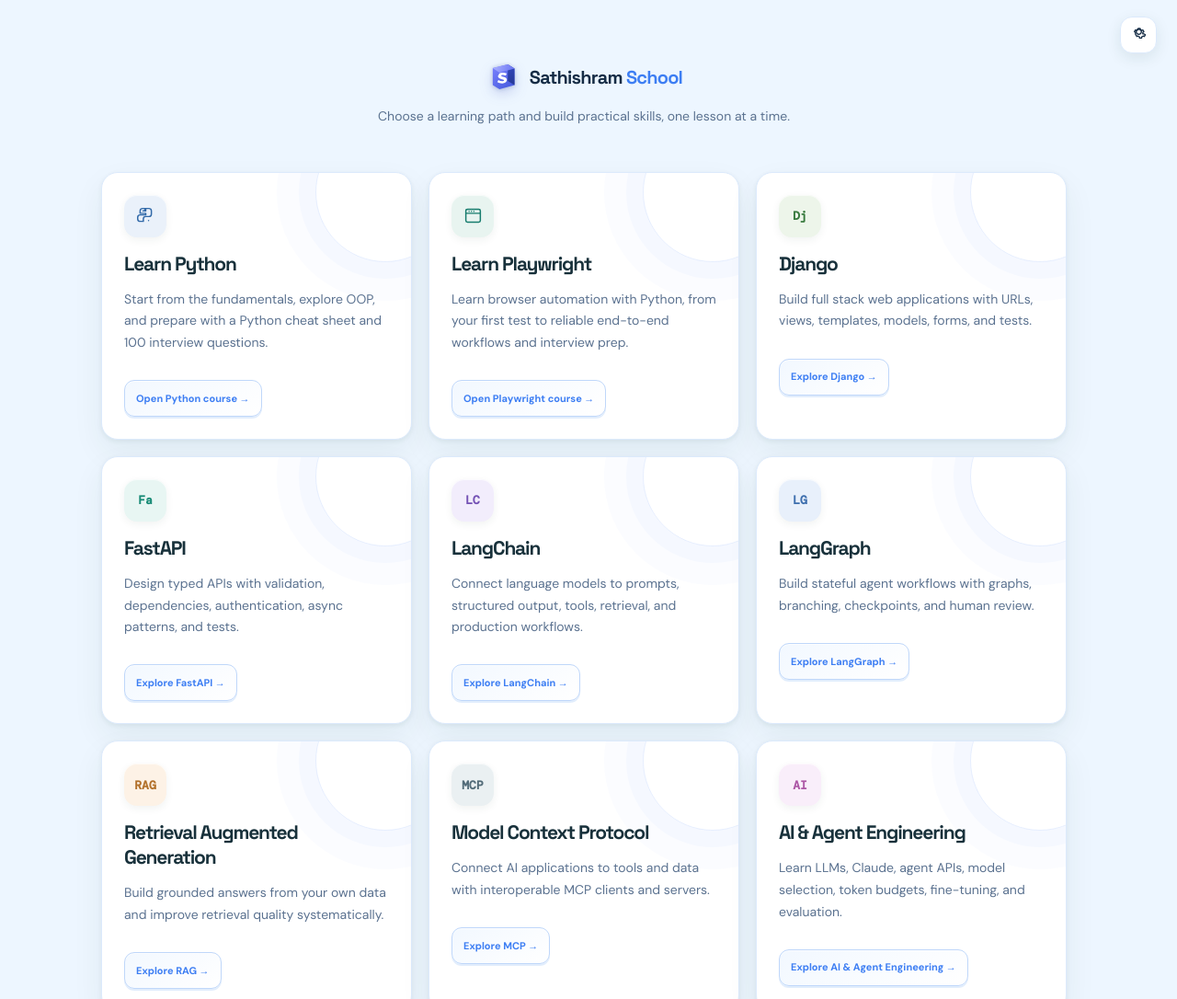
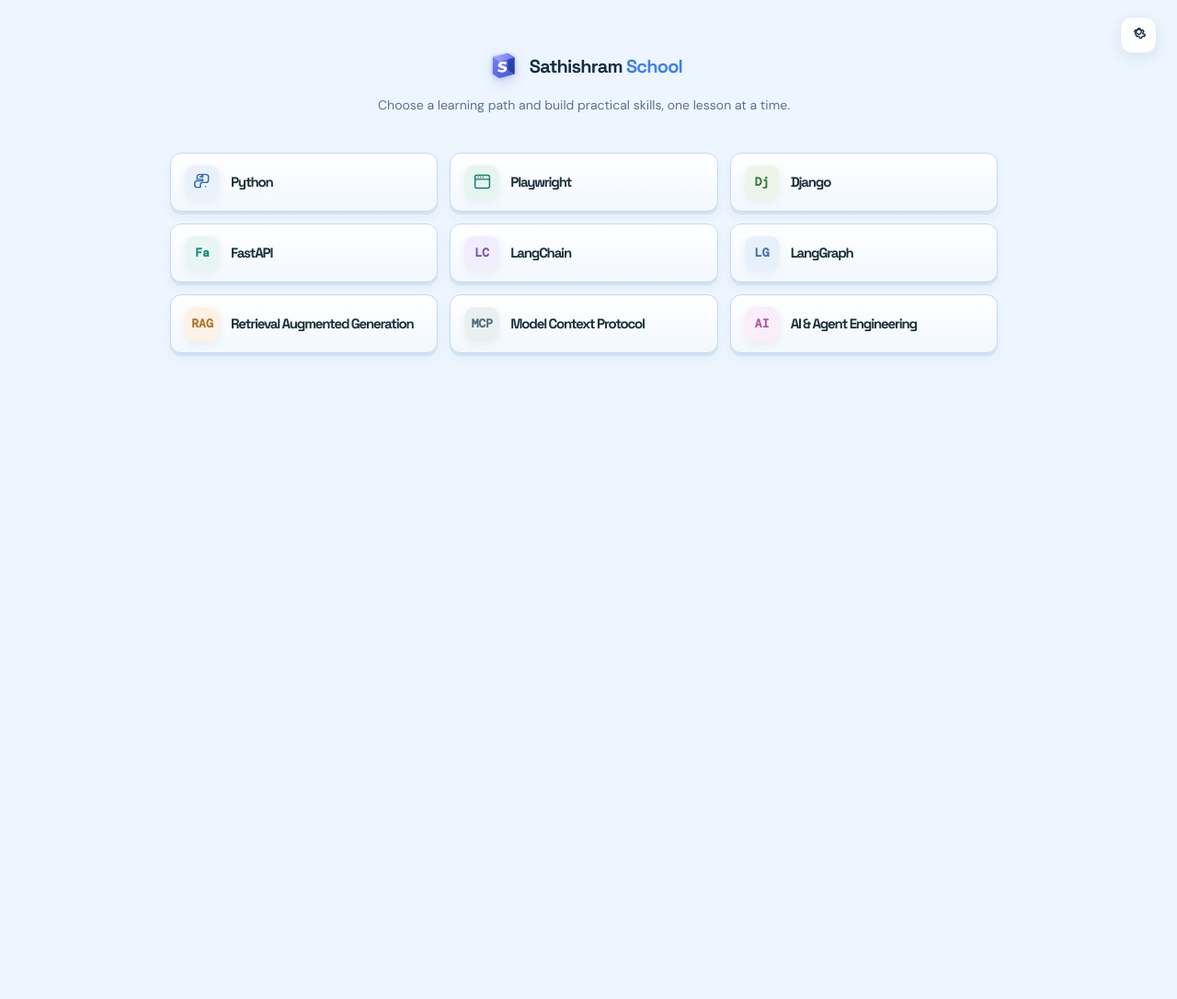
Before and after one commit to satiz-0709/sathishram-school, a website: page index.html in a window 1280 px wide. Shown: the top 1086 px of the page at 92% size. After the commit the page ends 840 px from the top, so only its background shows below. Drawn offline with nearby package versions, Linux system fonts and the light colour scheme.

Commit message:
Update index.html

```diff
--- a/index.html
+++ b/index.html
@@ -50,6 +50,32 @@
       .course-choice:hover .choice-link { transform:translateX(3px); border-color:color-mix(in srgb,var(--purple) 42%,var(--line)); background:var(--purple-pale); box-shadow:0 3px 0 color-mix(in srgb,var(--purple) 16%,var(--line)); }
       .course-choice:focus-visible { outline:3px solid color-mix(in srgb,var(--purple) 62%,transparent); outline-offset:5px; }
       @media(prefers-reduced-motion:reduce) { .course-choice,.course-choice:after,.course-choice .choice-link { transition:none; }.course-choice:hover,.course-choice:hover .choice-link { transform:none; } }
+      .course-picker { grid-template-columns:repeat(3,minmax(0,1fr)); width:min(900px,calc(100% - 36px)); gap:13px; margin:5vh auto; }
+      .picker-heading { padding:14px 0 18px; }
+      .course-choice {
+        display:flex; align-items:center; gap:12px; min-height:64px; padding:10px 15px;
+        border:1px solid color-mix(in srgb,var(--purple) 16%,var(--line)); border-radius:12px;
+        background:linear-gradient(180deg,var(--surface,#fff),var(--surface-alt,#f7faf9));
+        box-shadow:0 3px 0 color-mix(in srgb,var(--line) 90%,#83978f),0 6px 12px #173c350d,inset 0 1px #ffffffd9;
+        transition:transform .14s ease,border-color .14s ease,box-shadow .14s ease,background .14s ease;
+      }
+      .course-choice:after { display:none; }
+      .course-choice:hover { transform:translateY(-2px); border-color:color-mix(in srgb,var(--purple) 46%,var(--line)); background:linear-gradient(180deg,var(--surface,#fff),var(--purple-pale)); box-shadow:0 4px 0 color-mix(in srgb,var(--purple) 30%,var(--line)),0 9px 16px color-mix(in srgb,var(--purple) 14%,transparent),inset 0 1px #ffffffeb; }
+      .course-choice:active { transform:translateY(2px); box-shadow:0 1px 0 color-mix(in srgb,var(--line) 90%,#83978f),inset 0 2px 4px #173c351a; }
+      .choice-icon { flex:none; width:38px; height:38px; margin:0; border-radius:11px; }
+      .course-choice h1 { min-width:0; margin:0; font-size:15px; line-height:1.3; }
+      .course-choice p,.course-choice .choice-link { display:none; }
+      html[data-mode="dark"] body .course-choice { background:linear-gradient(180deg,var(--surface),var(--surface-alt)); box-shadow:0 3px 0 #0005,0 6px 12px #0003,inset 0 1px #ffffff0a; }
+      html[data-mode="dark"] body .course-choice:hover { background:linear-gradient(180deg,var(--surface),color-mix(in srgb,var(--purple) 15%,var(--surface))); box-shadow:0 4px 0 color-mix(in srgb,var(--purple) 44%,#000),0 9px 16px #0004; }
+      html[data-mode="dark"] body .course-choice:active { box-shadow:0 1px 0 #0005,inset 0 2px 4px #0005; }
+      @media(max-width:780px) { .course-picker { grid-template-columns:repeat(2,minmax(0,1fr)); } }
+      @media(max-width:520px) {
+        .course-picker { grid-template-columns:1fr; width:calc(100% - 28px); gap:9px; margin:3vh auto; }
+        .course-choice { min-height:58px; padding:9px 12px; }
+        .choice-icon { width:36px; height:36px; }
+        .course-choice h1 { font-size:14px; }
+      }
+      @media(prefers-reduced-motion:reduce) { .course-choice { transition:none; }.course-choice:hover,.course-choice:active { transform:none; } }
     </style>
   </head>
   <body>
@@ -70,23 +96,19 @@
       </header>
       <a class="course-choice choice-python" data-module="python" href="tutorial/python.html">
         <span class="choice-icon" data-icon="python"></span>
-        <h1>Learn Python</h1>
-        <p>Start from the fundamentals, explore OOP, and prepare with a Python cheat sheet and 100 interview questions.</p>
-        <span class="choice-link">Open Python course →</span>
+        <h1>Python</h1>
       </a>
       <a class="course-choice choice-playwright" data-module="playwright" href="tutorial/playwright.html">
         <span class="choice-icon" data-icon="browser"></span>
-        <h1>Learn Playwright</h1>
-        <p>Learn browser automation with Python, from your first test to reliable end-to-end workflows and interview prep.</p>
-        <span class="choice-link">Open Playwright course →</span>
+        <h1>Playwright</h1>
       </a>
-      <a class="course-choice choice-django" data-module="django" href="tutorial/ai-paths.html?course=django"><span class="choice-icon">Dj</span><h1>Django</h1><p>Build full stack web applications with URLs, views, templates, models, forms, and tests.</p><span class="choice-link">Explore Django →</span></a>
-      <a class="course-choice choice-fastapi" data-module="fastapi" href="tutorial/ai-paths.html?course=fastapi"><span class="choice-icon">Fa</span><h1>FastAPI</h1><p>Design typed APIs with validation, dependencies, authentication, async patterns, and tests.</p><span class="choice-link">Explore FastAPI →</span></a>
-      <a class="course-choice choice-langchain" data-module="langchain" href="tutorial/ai-paths.html?course=langchain"><span class="choice-icon">LC</span><h1>LangChain</h1><p>Connect language models to prompts, structured output, tools, retrieval, and production workflows.</p><span class="choice-link">Explore LangChain →</span></a>
-      <a class="course-choice choice-langgraph" data-module="langgraph" href="tutorial/ai-paths.html?course=langgraph"><span class="choice-icon">LG</span><h1>LangGraph</h1><p>Build stateful agent workflows with graphs, branching, checkpoints, and human review.</p><span class="choice-link">Explore LangGraph →</span></a>
-      <a class="course-choice choice-rag" data-module="rag" href="tutorial/ai-paths.html?course=rag"><span class="choice-icon">RAG</span><h1>Retrieval Augmented Generation</h1><p>Build grounded answers from your own data and improve retrieval quality systematically.</p><span class="choice-link">Explore RAG →</span></a>
-      <a class="course-choice choice-mcp" data-module="mcp" href="tutorial/ai-paths.html?course=mcp"><span class="choice-icon">MCP</span><h1>Model Context Protocol</h1><p>Connect AI applications to tools and data with interoperable MCP clients and servers.</p><span class="choice-link">Explore MCP →</span></a>
-      <a class="course-choice choice-evals" data-module="ai-evaluation" href="tutorial/ai-paths.html?course=ai-evaluation"><span class="choice-icon">AI</span><h1>AI &amp; Agent Engineering</h1><p>Learn LLMs, Claude, agent APIs, model selection, token budgets, fine-tuning, and evaluation.</p><span class="choice-link">Explore AI &amp; Agent Engineering →</span></a>
+      <a class="course-choice choice-django" data-module="django" href="tutorial/ai-paths.html?course=django"><span class="choice-icon">Dj</span><h1>Django</h1></a>
+      <a class="course-choice choice-fastapi" data-module="fastapi" href="tutorial/ai-paths.html?course=fastapi"><span class="choice-icon">Fa</span><h1>FastAPI</h1></a>
+      <a class="course-choice choice-langchain" data-module="langchain" href="tutorial/ai-paths.html?course=langchain"><span class="choice-icon">LC</span><h1>LangChain</h1></a>
+      <a class="course-choice choice-langgraph" data-module="langgraph" href="tutorial/ai-paths.html?course=langgraph"><span class="choice-icon">LG</span><h1>LangGraph</h1></a>
+      <a class="course-choice choice-rag" data-module="rag" href="tutorial/ai-paths.html?course=rag"><span class="choice-icon">RAG</span><h1>Retrieval Augmented Generation</h1></a>
+      <a class="course-choice choice-mcp" data-module="mcp" href="tutorial/ai-paths.html?course=mcp"><span class="choice-icon">MCP</span><h1>Model Context Protocol</h1></a>
+      <a class="course-choice choice-evals" data-module="ai-evaluation" href="tutorial/ai-paths.html?course=ai-evaluation"><span class="choice-icon">AI</span><h1>AI &amp; Agent Engineering</h1></a>
     </main>
     <script src="assets/icons.js"></script>
     <script src="assets/theme-settings.js"></script>
```
